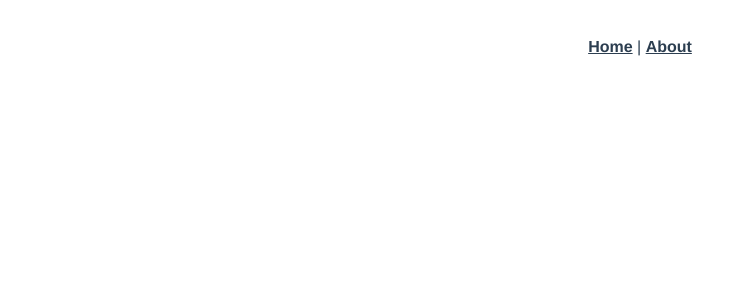
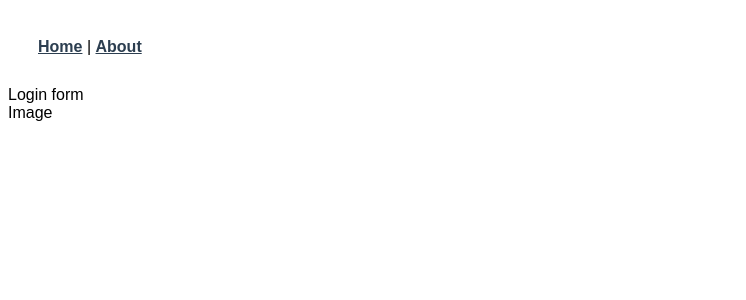
Before and after one commit to RTUITLab/Agora-Hack-2022-RealityX-Frontend, a Vue app: page /login in a window 1280 px wide. Shown: the top 300 px of the page, without its empty margins (0-746 px from the left). Built offline with nearby package versions, Linux system fonts and the light colour scheme.

Commit message:
Added login guard

```diff
--- a/src/App.vue
+++ b/src/App.vue
@@ -10,11 +10,7 @@
 
 <style lang="scss">
 #app {
-  font-family: Avenir, Helvetica, Arial, sans-serif;
-  -webkit-font-smoothing: antialiased;
-  -moz-osx-font-smoothing: grayscale;
-  text-align: center;
-  color: #2c3e50;
+  font-family: Intro, sans-serif;
 }
 
 nav {
--- a/src/router/index.ts
+++ b/src/router/index.ts
@@ -1,6 +1,8 @@
 import Vue from 'vue'
 import VueRouter, { RouteConfig } from 'vue-router'
 import HomeView from '../views/HomeView.vue'
+import LoginView from '../views/LoginView.vue'
+import IUser from '@/store/User'
 
 Vue.use(VueRouter)
 
@@ -11,11 +13,13 @@ const routes: Array<RouteConfig> = [
     component: HomeView
   },
   {
+    path: '/login',
+    name: 'login',
+    component: LoginView
+  },
+  {
     path: '/about',
     name: 'about',
-    // route level code-splitting
-    // this generates a separate chunk (about.[hash].js) for this route
-    // which is lazy-loaded when the route is visited.
     component: () => import(/* webpackChunkName: "about" */ '../views/AboutView.vue')
   }
 ]
@@ -26,4 +30,12 @@ const router = new VueRouter({
   routes
 })
 
+router.beforeEach(async (to, from, next) => {
+  const user = sessionStorage.getItem('user')
+
+  if (!user && to.name !== 'login') {
+    next('/login')
+  } else next()
+})
+
 export default router
--- /dev/null
+++ b/src/store/User.ts
@@ -0,0 +1,3 @@
+export default interface IUser {
+  username: string
+}
--- a/src/views/HomeView.vue
+++ b/src/views/HomeView.vue
@@ -1,6 +1,6 @@
 <template>
   <div class="home">
-    <img alt="Vue logo" src="../assets/logo.png">
+    <img alt="Vue logo" src="../assets/Logo0.svg">
     <HelloWorld msg="Welcome to Your Vue.js + TypeScript App"/>
   </div>
 </template>
--- /dev/null
+++ b/src/views/LoginView.vue
@@ -0,0 +1,19 @@
+<template>
+  <div>
+    <div>Login form</div>
+    <div>Image</div>
+  </div>
+</template>
+
+<script lang="ts">
+import { Component, Vue } from 'vue-property-decorator'
+
+@Component({})
+export default class LoginView extends Vue {
+
+}
+</script>
+
+<style scoped>
+
+</style>
```
Also changed, not shown: src/assets/Logo0.svg (added), src/assets/logo.png (deleted).
